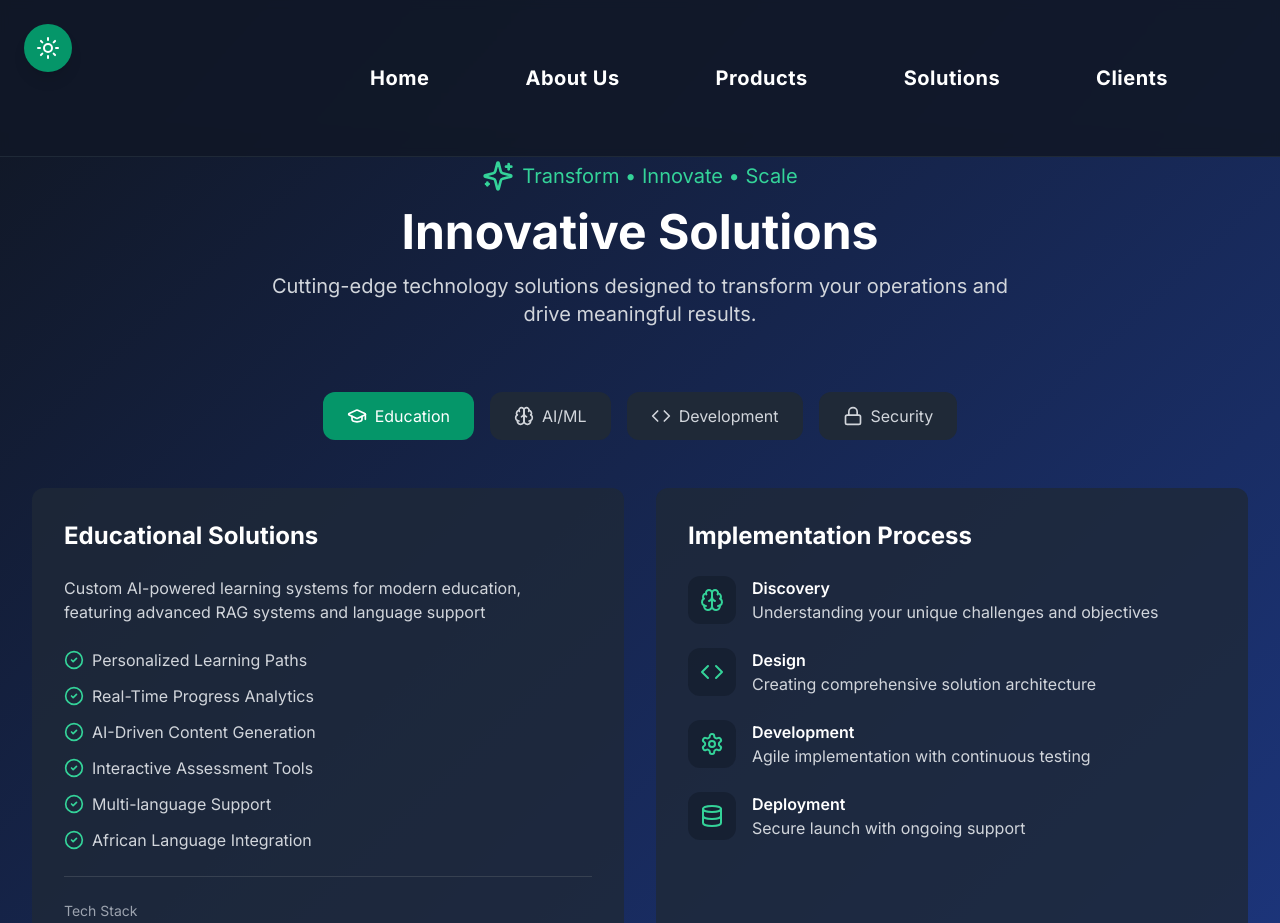
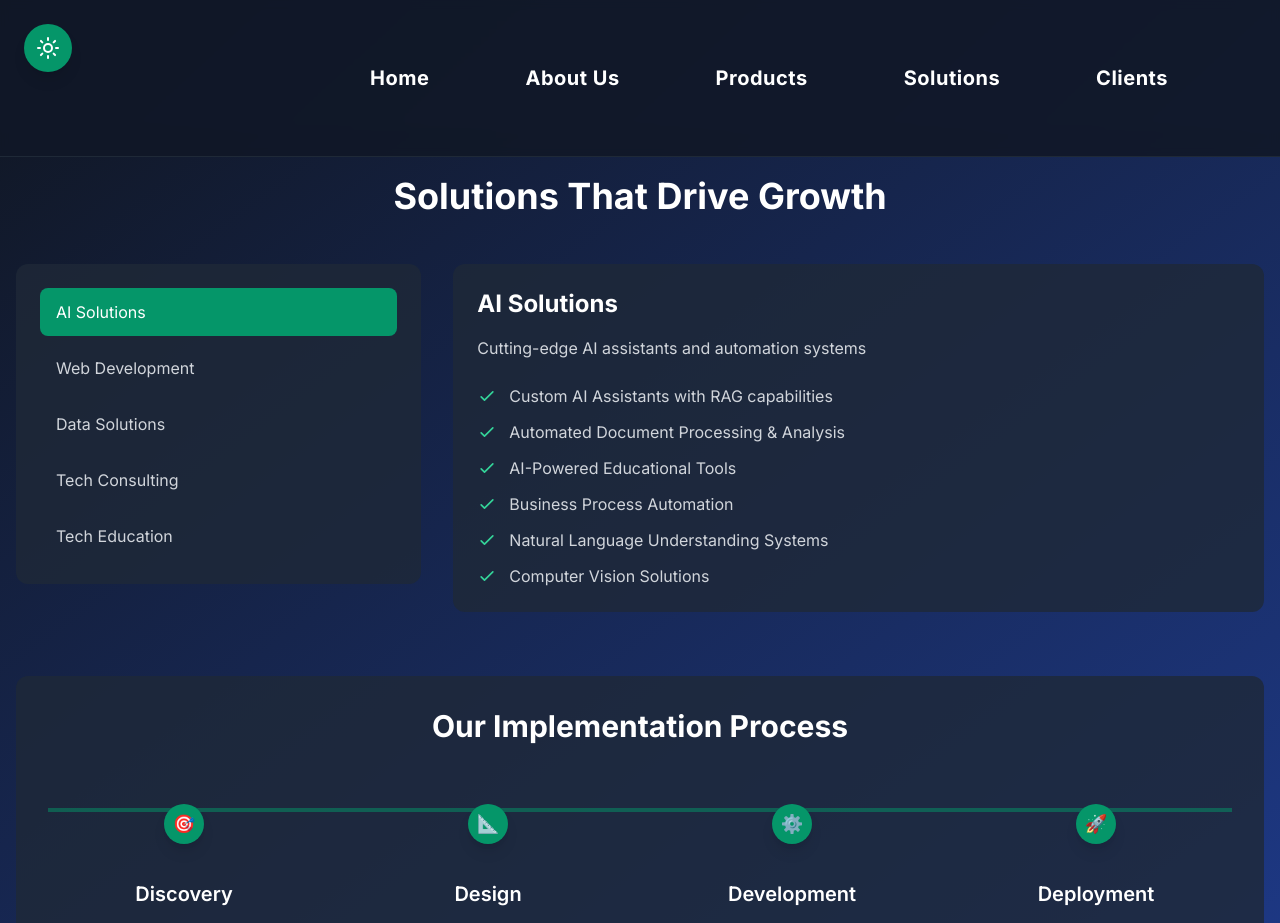
Before and after one commit to banditofsmoke/testsite2, a Next.js app: page /solutions in a window 1280 px wide. Shown: the top 923 px of the page. Built offline with nearby package versions, Linux system fonts and the light colour scheme.

Commit message:
Update page.tsx
solutions page updated with teaching,

```diff
--- a/app/solutions/page.tsx
+++ b/app/solutions/page.tsx
@@ -1,224 +1,202 @@
 'use client'
 
 import { useState } from 'react'
-import {
-  GraduationCap,
-  Brain,
-  Code,
-  CheckCircle2,
-  ArrowRight,
-  Settings,
-  Database,
-  Sparkles,
-  Lock,
-} from 'lucide-react'
-import { BookingModal } from '@/components/ui/booking-modal'
+import { motion, AnimatePresence } from 'framer-motion'
 
-type SolutionKey = 'education' | 'ai-ml' | 'development' | 'security'
-
-interface Solution {
-  title: string
-  description: string
-  features: string[]
-  techStack: string
-}
-
-export default function SolutionsPage() {
-  const [activeTab, setActiveTab] = useState<SolutionKey>('education')
-  const [isBookingOpen, setIsBookingOpen] = useState(false)
-
-  const handleBookingClick = () => {
-    setIsBookingOpen(true)
-  }
-
-  const solutions: Record<SolutionKey, Solution> = {
-    education: {
-      title: "Educational Solutions",
-      description: "Custom AI-powered learning systems for modern education, featuring advanced RAG systems and language support",
+const solutions = [
+  {
+    id: 'ai',
+    title: 'AI Solutions',
+    description: 'Cutting-edge AI assistants and automation systems',
     features: [
-        "Personalized Learning Paths",
-        "Real-Time Progress Analytics",
-        "AI-Driven Content Generation",
-        "Interactive Assessment Tools",
-        "Multi-language Support",
-        "African Language Integration"
-      ],
-      techStack: "Next.js • React • Python • TensorFlow • RAG Systems"
-    },
-    'ai-ml': {
-      title: "AI & ML Solutions",
-      description: "From tiny RAG systems to enterprise LLMs, we build scalable AI solutions for your needs",
-      features: [
-        "Custom LLM Implementation",
-        "RAG System Development",
-        "Agentic Reasoning Tools",
-        "Data Processing Pipelines",
-        "Performance Monitoring",
-        "Model Optimization"
-      ],
-      techStack: "Python • TensorFlow • LangChain • FastAPI • PostgreSQL"
-    },
-    development: {
-      title: "Custom Development",
-      description: "Secure, scalable software solutions including our Global Defense Network",
-      features: [
-        "Full-Stack Applications",
-        "Secure Communications",
-        "Database Design",
-        "Cloud Infrastructure",
-        "Security Implementation",
-        "Real-time Systems"
-      ],
-      techStack: "Next.js • Node.js • Python • AWS • Cryptography"
-    },
-    security: {
-      title: "Security Solutions",
-      description: "Enterprise-grade security with advanced encryption and network protection",
-      features: [
-        "End-to-end Encryption",
-        "Secure Communications",
-        "Access Control Systems",
-        "Security Auditing",
-        "Threat Detection",
-        "Compliance Management"
-      ],
-      techStack: "Python • AES-256-GCM • Network Protocols • Security Frameworks"
-    }
-  }
-
-  const implementationSteps = [
-    {
-      title: "Discovery",
-      description: "Understanding your unique challenges and objectives",
-      icon: Brain
+      'Custom AI Assistants with RAG capabilities',
+      'Automated Document Processing & Analysis',
+      'AI-Powered Educational Tools',
+      'Business Process Automation',
+      'Natural Language Understanding Systems',
+      'Computer Vision Solutions'
+    ]
   },
   {
-      title: "Design",
-      description: "Creating comprehensive solution architecture",
-      icon: Code
+    id: 'web',
+    title: 'Web Development',
+    description: 'Modern, scalable web applications',
+    features: [
+      'Dynamic React/Next.js Applications',
+      'E-commerce Platforms',
+      'Content Management Systems',
+      'API Development & Integration',
+      'Real-time Communication Systems',
+      'Progressive Web Apps'
+    ]
   },
   {
-      title: "Development",
-      description: "Agile implementation with continuous testing",
-      icon: Settings
+    id: 'data',
+    title: 'Data Solutions',
+    description: 'Comprehensive data management and analytics',
+    features: [
+      'Custom Database Design',
+      'Data Pipeline Development',
+      'Business Intelligence Dashboards',
+      'Machine Learning Integration',
+      'Predictive Analytics',
+      'Data Visualization Tools'
+    ]
   },
   {
-      title: "Deployment",
-      description: "Secure launch with ongoing support",
-      icon: Database
+    id: 'consulting',
+    title: 'Tech Consulting',
+    description: 'Strategic technology guidance',
+    features: [
+      'Digital Transformation Strategy',
+      'AI Implementation Planning',
+      'Security & Compliance Assessment',
+      'Technology Stack Optimization',
+      'Performance Optimization',
+      'Team Training & Support'
+    ]
+  },
+  {
+    id: 'teaching',
+    title: 'Tech Education',
+    description: 'Personalized technology and AI education',
+    features: [
+      'Machine Learning & AI Fundamentals',
+      'Python Programming for Data Science',
+      'Deep Learning & Neural Networks',
+      'Natural Language Processing (NLP)',
+      'Computer Vision & Image Processing',
+      'Project-Based Learning with Real Applications',
+      'One-on-One Mentoring Sessions',
+      'Custom Learning Path Development'
+    ]
   }
 ]
 
+export default function SolutionsPage() {
+  const [activeSolution, setActiveSolution] = useState(solutions[0])
+
   return (
-    <>
-      <div className="min-h-screen bg-gradient-to-br from-gray-900 to-blue-900 p-8">
-        <div className="max-w-7xl mx-auto">
-          {/* Hero Section */}
-          <div className="text-center mb-16 animate-fade-in">
-            <div className="flex items-center justify-center mb-4">
-              <Sparkles className="w-8 h-8 text-emerald-400 mr-2" />
-              <span className="text-emerald-400 text-xl">Transform • Innovate • Scale</span>
-            </div>
-            <h1 className="text-4xl md:text-5xl font-bold text-white mb-4">
-              Innovative Solutions
+    <main className="min-h-screen bg-gradient-to-br from-gray-900 to-blue-900">
+      <div className="max-w-7xl mx-auto px-4 py-12">
+        {/* Header */}
+        <h1 className="text-4xl font-bold text-white text-center mb-12">
+          Solutions That Drive Growth
         </h1>
-            <p className="text-xl text-gray-300 max-w-3xl mx-auto">
-              Cutting-edge technology solutions designed to transform your operations
-              and drive meaningful results.
-            </p>
-          </div>
 
-          {/* Solution Tabs */}
-          <div className="flex flex-wrap justify-center gap-4 mb-12">
-            {[
-              { id: 'education' as const, label: 'Education', icon: GraduationCap },
-              { id: 'ai-ml' as const, label: 'AI/ML', icon: Brain },
-              { id: 'development' as const, label: 'Development', icon: Code },
-              { id: 'security' as const, label: 'Security', icon: Lock }
-            ].map(({ id, label, icon: Icon }) => (
+        {/* Solutions Navigator */}
+        <div className="flex flex-col md:flex-row gap-8 mb-16">
+          {/* Solution Selector */}
+          <div className="w-full md:w-1/3">
+            <div className="bg-gray-800/80 rounded-xl p-6">
+              <nav className="space-y-2">
+                {solutions.map((solution) => (
                   <button
-                key={id}
-                onClick={() => setActiveTab(id)}
-                className={`flex items-center px-6 py-3 rounded-xl transition-all duration-300 transform hover:-translate-y-1 ${
-                  activeTab === id
+                    key={solution.id}
+                    onClick={() => setActiveSolution(solution)}
+                    className={`w-full text-left px-4 py-3 rounded-lg transition-all ${
+                      activeSolution.id === solution.id
                         ? 'bg-emerald-600 text-white'
-                    : 'bg-gray-800 text-gray-300 hover:bg-gray-700'
+                        : 'text-gray-300 hover:bg-gray-700'
                     }`}
                   >
-                <Icon className="w-5 h-5 mr-2" />
-                {label}
+                    {solution.title}
                   </button>
                 ))}
+              </nav>
+            </div>
           </div>
 
           {/* Solution Details */}
-          <div className="grid md:grid-cols-2 gap-8 mb-16">
-            {/* Features */}
-            <div className="bg-gray-800/80 rounded-xl p-8 transform transition-all duration-300 hover:scale-[1.02]">
-              <h2 className="text-2xl font-bold text-white mb-6">
-                {solutions[activeTab].title}
+          <div className="w-full md:w-2/3">
+            <AnimatePresence mode="wait">
+              <motion.div
+                key={activeSolution.id}
+                initial={{ opacity: 0, y: 20 }}
+                animate={{ opacity: 1, y: 0 }}
+                exit={{ opacity: 0, y: -20 }}
+                className="bg-gray-800/80 rounded-xl p-6"
+              >
+                <h2 className="text-2xl font-bold text-white mb-4">
+                  {activeSolution.title}
                 </h2>
-              <p className="text-gray-300 mb-6">
-                {solutions[activeTab].description}
-              </p>
-              <div className="space-y-3">
-                {solutions[activeTab].features.map((feature, index) => (
-                  <div key={index} className="flex items-center text-gray-300">
-                    <CheckCircle2 className="w-5 h-5 text-emerald-400 mr-2 flex-shrink-0" />
-                    <span>{feature}</span>
-                  </div>
+                <p className="text-gray-300 mb-6">{activeSolution.description}</p>
+                <ul className="space-y-3">
+                  {activeSolution.features.map((feature, index) => (
+                    <li key={index} className="flex items-center gap-3 text-gray-300">
+                      <svg
+                        className="w-5 h-5 text-emerald-400"
+                        fill="none"
+                        stroke="currentColor"
+                        viewBox="0 0 24 24"
+                      >
+                        <path
+                          strokeLinecap="round"
+                          strokeLinejoin="round"
+                          strokeWidth={2}
+                          d="M5 13l4 4L19 7"
+                        />
+                      </svg>
+                      {feature}
+                    </li>
                   ))}
-              </div>
-              <div className="mt-6 pt-6 border-t border-gray-700">
-                <div className="text-sm text-gray-400">Tech Stack</div>
-                <div className="text-emerald-400 mt-2">
-                  {solutions[activeTab].techStack}
-                </div>
+                </ul>
+              </motion.div>
+            </AnimatePresence>
           </div>
         </div>
 
-            {/* Implementation Process */}
-            <div className="bg-gray-800/80 rounded-xl p-8 transform transition-all duration-300 hover:scale-[1.02]">
-              <h2 className="text-2xl font-bold text-white mb-6">Implementation Process</h2>
-              <div className="space-y-6">
-                {implementationSteps.map((step, index) => (
-                  <div key={index} className="flex items-start group">
-                    <div className="w-12 h-12 rounded-xl bg-gray-900/50 flex items-center justify-center mr-4 transform transition-all duration-300 group-hover:scale-110">
-                      <step.icon className="w-6 h-6 text-emerald-400" />
+        {/* Implementation Process Timeline */}
+        <section className="bg-gray-800/80 rounded-xl p-8">
+          <h2 className="text-3xl font-bold text-white text-center mb-16">
+            Our Implementation Process
+          </h2>
+
+          <div className="relative pt-8">
+            {/* Timeline line positioned higher */}
+            <div className="absolute top-0 left-0 w-full h-1 bg-emerald-600/50" />
+
+            <div className="relative grid grid-cols-1 md:grid-cols-4 gap-8">
+              {[
+                {
+                  title: 'Discovery',
+                  description: 'Understanding your unique challenges and objectives through detailed consultation and requirement analysis',
+                  icon: '🎯'
+                },
+                {
+                  title: 'Design',
+                  description: 'Creating comprehensive solution architecture with scalability and future growth in mind',
+                  icon: '📐'
+                },
+                {
+                  title: 'Development',
+                  description: 'Agile implementation with continuous testing and client feedback integration',
+                  icon: '⚙️'
+                },
+                {
+                  title: 'Deployment',
+                  description: 'Secure launch with comprehensive documentation and ongoing technical support',
+                  icon: '🚀'
+                }
+              ].map((step, index) => (
+                <div key={index} className="relative text-center pt-6">
+                  <div className="absolute -top-9 left-1/2 transform -translate-x-1/2">
+                    <div className="w-10 h-10 bg-emerald-600 rounded-full flex items-center justify-center shadow-lg">
+                      <span className="text-white text-lg">{step.icon}</span>
                     </div>
-                    <div>
-                      <h3 className="text-white font-semibold">{step.title}</h3>
-                      <p className="text-gray-300">{step.description}</p>
                   </div>
+                  <h3 className="text-xl font-semibold text-white mb-3 mt-4">
+                    {step.title}
+                  </h3>
+                  <p className="text-gray-300 text-sm leading-relaxed">
+                    {step.description}
+                  </p>
                 </div>
               ))}
             </div>
           </div>
+        </section>
       </div>
-
-          {/* CTA Section */}
-          <div className="bg-gradient-to-r from-emerald-900/50 to-blue-900/50 rounded-xl p-12 text-center">
-            <h2 className="text-3xl font-bold text-white mb-4">
-              Ready to Implement Your Solution?
-            </h2>
-            <p className="text-gray-300 mb-8">
-              Let&apos;s discuss how we can help you achieve your goals.
-            </p>
-            <button
-              onClick={handleBookingClick}
-              className="inline-flex items-center bg-emerald-600 hover:bg-emerald-500 text-white px-8 py-4 rounded-lg font-semibold transition-all duration-300 transform hover:-translate-y-1"
-            >
-              Get Help Today!
-              <ArrowRight className="ml-2 w-5 h-5" />
-            </button>
-          </div>
-        </div>
-      </div>
-
-      <BookingModal
-        isOpen={isBookingOpen}
-        onClose={() => setIsBookingOpen(false)}
-      />
-    </>
+    </main>
   )
 }
```
Lines whose indentation alone changed are shown as unchanged.
